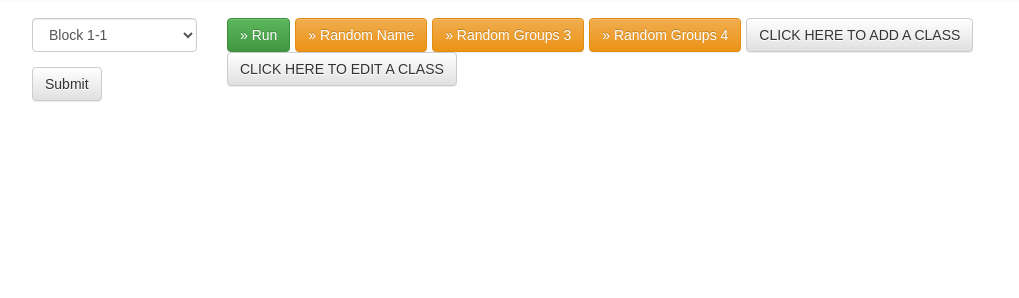
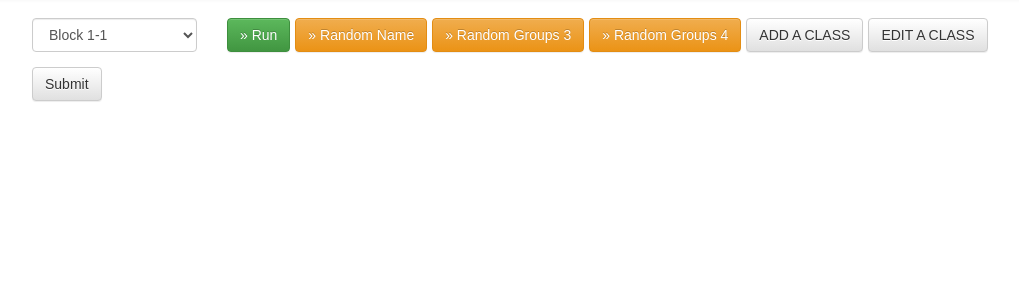
Before and after one commit to shmish/django-randomizer, a Django app: page /randomizer/random/ in a window 1280 px wide. Shown: the part 54-352 px from the top of the page, without its empty margins (38-1057 px from the left). Run offline with Django 3.2, Linux system fonts and the light colour scheme; a user stored in the database is signed in; tables that the repository leaves empty hold one stand-in row (values such as "Sample post"); some libraries are stand-ins or nearby versions; some web fonts are replaced.

Commit message:
edit randomizer button

```diff
--- a/randomizer/templates/randomizer/randomize.html
+++ b/randomizer/templates/randomizer/randomize.html
@@ -27,8 +27,8 @@
                 <button class="btn btn-warning" type="submit" id="stop">&raquo; Random Name</button>
                 <button class="btn btn-warning" type="submit" id="freeze3">&raquo; Random Groups 3</button>
                 <button class="btn btn-warning" type="submit" id="freeze4">&raquo; Random Groups 4</button>
-                <a class="btn btn-default" href="{% url 'randomizer:classroom' %}" role="button">CLICK HERE TO ADD A CLASS</a>
-                <a class="btn btn-default" href="{% url 'randomizer:blocklist' %}" role="button">CLICK HERE TO EDIT A CLASS</a>
+                <a class="btn btn-default" href="{% url 'randomizer:classroom' %}" role="button">ADD A CLASS</a>
+                <a class="btn btn-default" href="{% url 'randomizer:blocklist' %}" role="button">EDIT A CLASS</a>
             </div>
         </div>
     </div>
```
